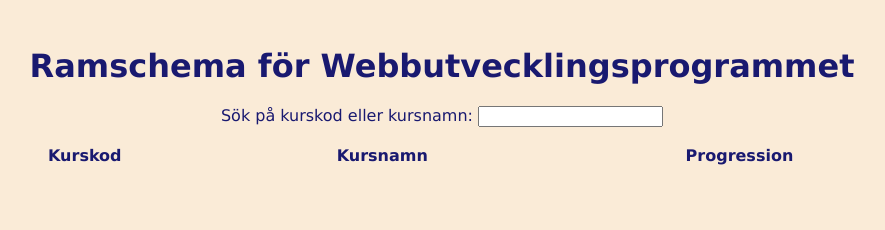
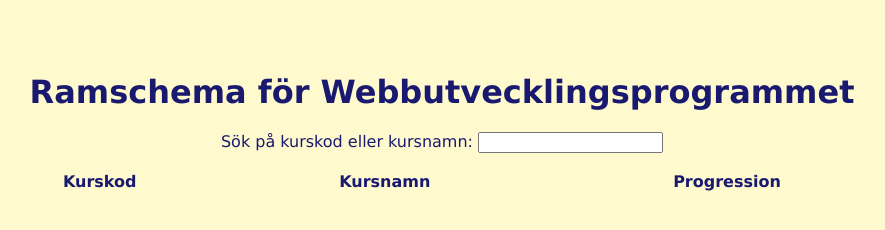
Before and after one commit to Tornrosen/moment2, a website built with Parcel: page src/index.html in a window 1280 px wide. Shown: the whole page, without its empty margins (198-1083 px from the left). Built offline with nearby package versions, Linux system fonts and the light colour scheme.

Commit message:
skapa id:n (småförändringar innan lunch)

```diff
--- a/src/css/stilmall.css
+++ b/src/css/stilmall.css
@@ -1,10 +1,10 @@
 body {
-    background-color: antiquewhite;
+    background-color:lemonchiffon;
     color:midnightblue;
     margin: 0 auto;
     font-family: Verdana, Geneva, Tahoma, sans-serif;
     text-align:center;
-    padding: 2%;
+    padding: 4%;
 }
 table {
     width: 80%;
--- a/src/index.html
+++ b/src/index.html
@@ -10,13 +10,14 @@
 <body>
     <h1>Ramschema för Webbutvecklingsprogrammet</h1>
     <form>
-        <p>Sök på kurskod eller kursnamn: <input type="text" name="filter"></p></form>
+        <p>Sök på kurskod eller kursnamn: <input type="text" name="filter" id="filter"></p></form>
     <table>
     <tr>
-        <th scope="col">Kurskod</th>
-        <th scope="col">Kursnamn</th>
-        <th scope="col">Progression</th>
+        <th scope="col" id="code">Kurskod</th>
+        <th scope="col" id="name">Kursnamn</th>
+        <th scope="col" id="progression">Progression</th>
     </tr>
     </table>
+    <table id="publishInfo"></table>
 </body>
 </html>
```
